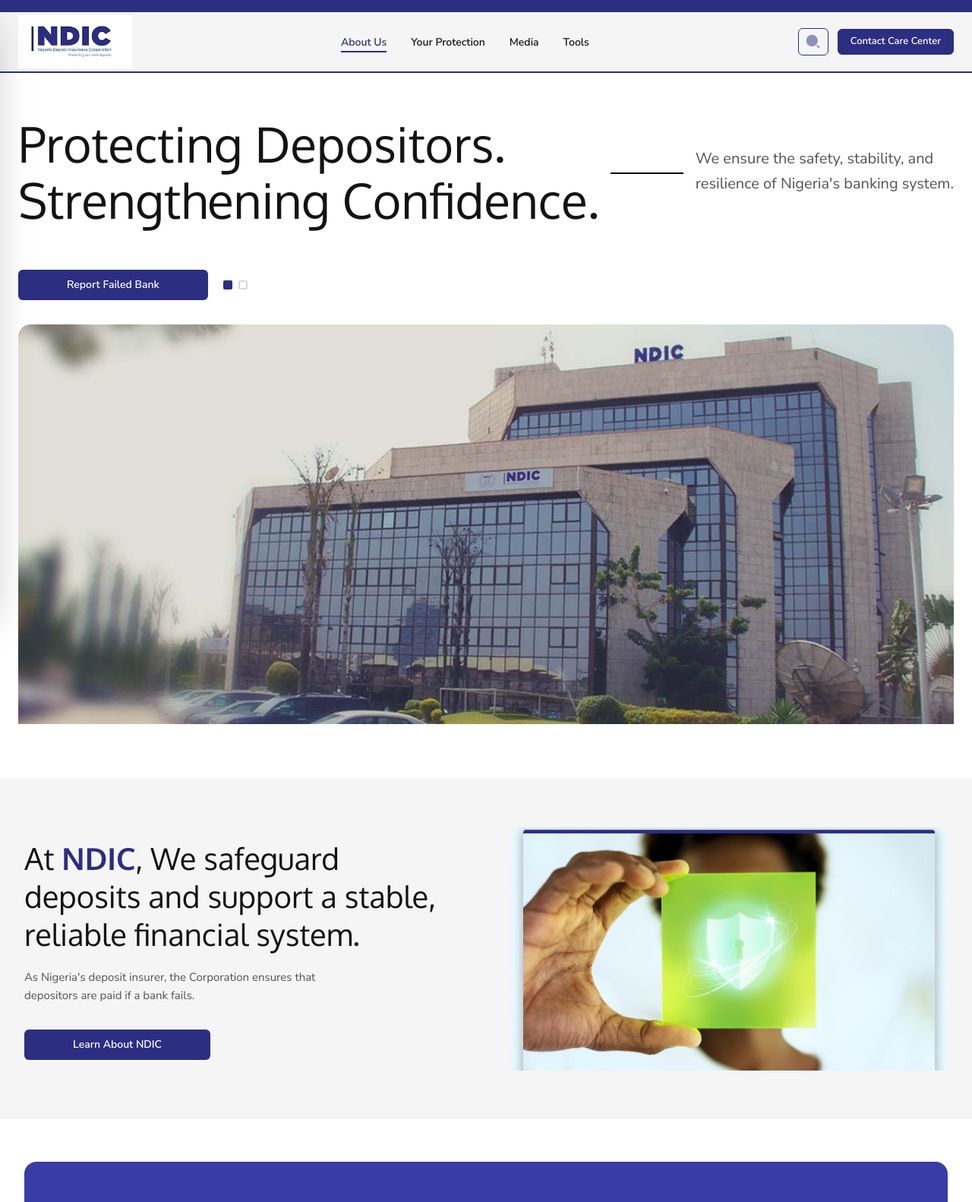
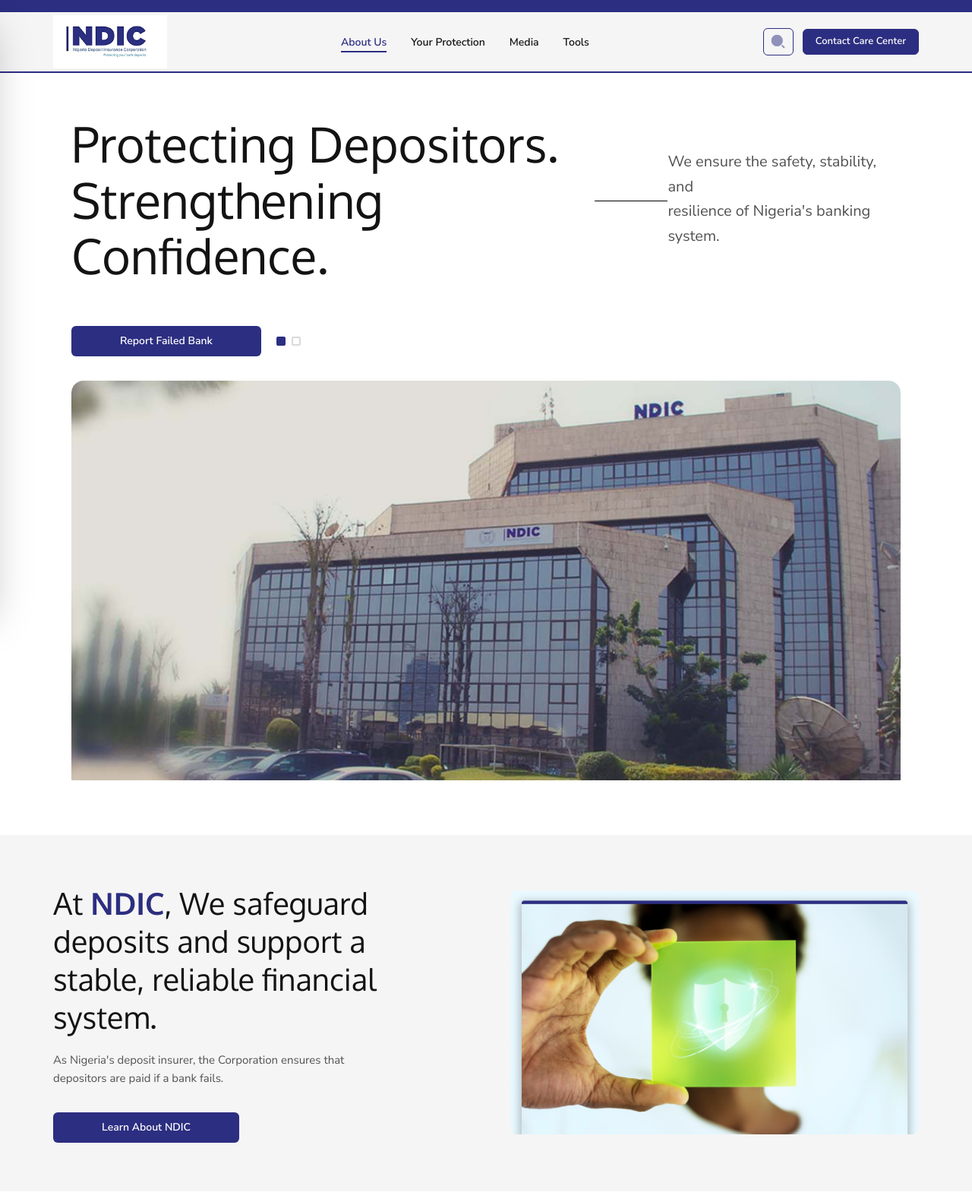
Before and after one commit to Korex23/ndic-website, a plain HTML site: page index.html in a window 1280 px wide. Shown: the top 1582 px of the page at 76% size. Drawn offline with nearby package versions, Linux system fonts and the light colour scheme.

Commit message:
fix: padding

```diff
--- a/components/components.js
+++ b/components/components.js
@@ -17,20 +17,19 @@
 
         <!-- Full header wrapper: white on left, accent+nav on right -->
         <div class="relative">
-
-
-
-
-          <!-- Accent bar (sits on top of gray area only — logo side is white) -->
           <div class="w-full h-4 bg-brand-primary"></div>
 
           <!-- Main nav row -->
           <nav class="h-12 lg:h-20 flex items-center border-b-2 border-brand-primary"
                role="navigation" aria-label="Main navigation">
 
-            <div class="max-w-[1360px] mx-auto w-full px-6 flex items-center justify-between">
+            <div class="sm:max-w-[540px]
+            md:max-w-[720px]
+            lg:max-w-[960px]
+            xl:max-w-[1140px]
+            2xl:max-w-[1320px] mx-auto w-full px-6 lg:px-0 flex items-center justify-between">
 
-                        <a href="index.html" class="flex items-center" aria-label="NDIC Home">
+            <a href="index.html" class="flex items-center" aria-label="NDIC Home">
               <img src="./assets/logo/logo.png" alt="NDIC Logo" class="w-[100px] md:w-[150px] h-auto object-contain"/>
             </a>
 
@@ -160,7 +159,11 @@
     return `
       <footer class="font-body bg-[#525252] text-white">
 
-        <div class="max-w-[1360px] mx-auto px-6 py-14">
+        <div class="sm:max-w-[540px]
+            md:max-w-[720px]
+            lg:max-w-[960px]
+            xl:max-w-[1140px]
+            2xl:max-w-[1320px] mx-auto px-6 lg:px-0 py-14">
 
           <!-- Top Section -->
           <div class="grid lg:grid-cols-6 gap-10">
--- a/index.html
+++ b/index.html
@@ -68,7 +68,7 @@
     ════════════════════════════════════════════════════ -->
       <section id="hero" class="bg-white overflow-hidden">
         <div
-          class="max-w-[1360px] mx-auto flex flex-col px-6"
+          class="sm:max-w-[540px] md:max-w-[720px] lg:max-w-[960px] xl:max-w-[1140px] 2xl:max-w-[1320px] mx-auto flex flex-col px-6"
           style="min-height: 520px"
         >
           <!-- Text Panel -->
@@ -81,7 +81,7 @@
             ></h1>
 
             <div
-              class="hidden xl:block w-24 h-[2px] bg-black flex-shrink-0 mt-1"
+              class="hidden xl:block w-24 h-[1px] bg-black flex-shrink-0 mt-1"
             ></div>
 
             <div class="flex gap-4 md:max-w-[45%] lg:max-w-none">
@@ -127,7 +127,7 @@
     ════════════════════════════════════════════════════ -->
       <section id="about" class="bg-[#F5F5F5] py-16 px-6 lg:px-8">
         <div
-          class="max-w-[1360px] mx-auto grid grid-cols-1 lg:grid-cols-2 gap-12 lg:gap-16 items-center"
+          class="sm:max-w-[540px] md:max-w-[720px] lg:max-w-[960px] xl:max-w-[1140px] 2xl:max-w-[1320px] mx-auto grid grid-cols-1 lg:grid-cols-2 gap-12 lg:gap-16 items-center"
         >
           <!-- Text -->
           <div>
@@ -198,7 +198,7 @@
     ════════════════════════════════════════════════════ -->
       <section id="how-we-help" class="bg-white py-14 px-6 lg:px-8">
         <div
-          class="bg-[#393CA7] py-14 px-6 lg:px-8 rounded-2xl max-w-[1360px] mx-auto"
+          class="bg-[#393CA7] py-14 px-6 lg:px-8 rounded-2xl sm:max-w-[540px] md:max-w-[720px] lg:max-w-[960px] xl:max-w-[1140px] 2xl:max-w-[1320px] mx-auto"
         >
           <div class="gap-10 items-center">
             <!-- Left heading -->
@@ -349,7 +349,9 @@
         News & Publications
     ════════════════════════════════════════════════════ -->
       <section id="news" class="bg-surface-light py-16 px-6 lg:px-8">
-        <div class="max-w-[1360px] mx-auto">
+        <div
+          class="sm:max-w-[540px] md:max-w-[720px] lg:max-w-[960px] xl:max-w-[1140px] 2xl:max-w-[1320px] mx-auto"
+        >
           <!-- Header -->
           <div
             class="flex flex-col sm:flex-row sm:items-center sm:justify-between gap-4 sm:gap-8 mb-6"
@@ -389,7 +391,9 @@
           Events & Media
     ════════════════════════════════════════════════════ -->
       <section id="events" class="bg-brand-primary py-16 px-6 lg:px-8">
-        <div class="max-w-[1360px] mx-auto">
+        <div
+          class="sm:max-w-[540px] md:max-w-[720px] lg:max-w-[960px] xl:max-w-[1140px] 2xl:max-w-[1320px] mx-auto"
+        >
           <div class="flex items-center justify-between gap-8 mb-6">
             <div>
               <p
```
Also changed, not shown: about.html (+5 -3 lines).
